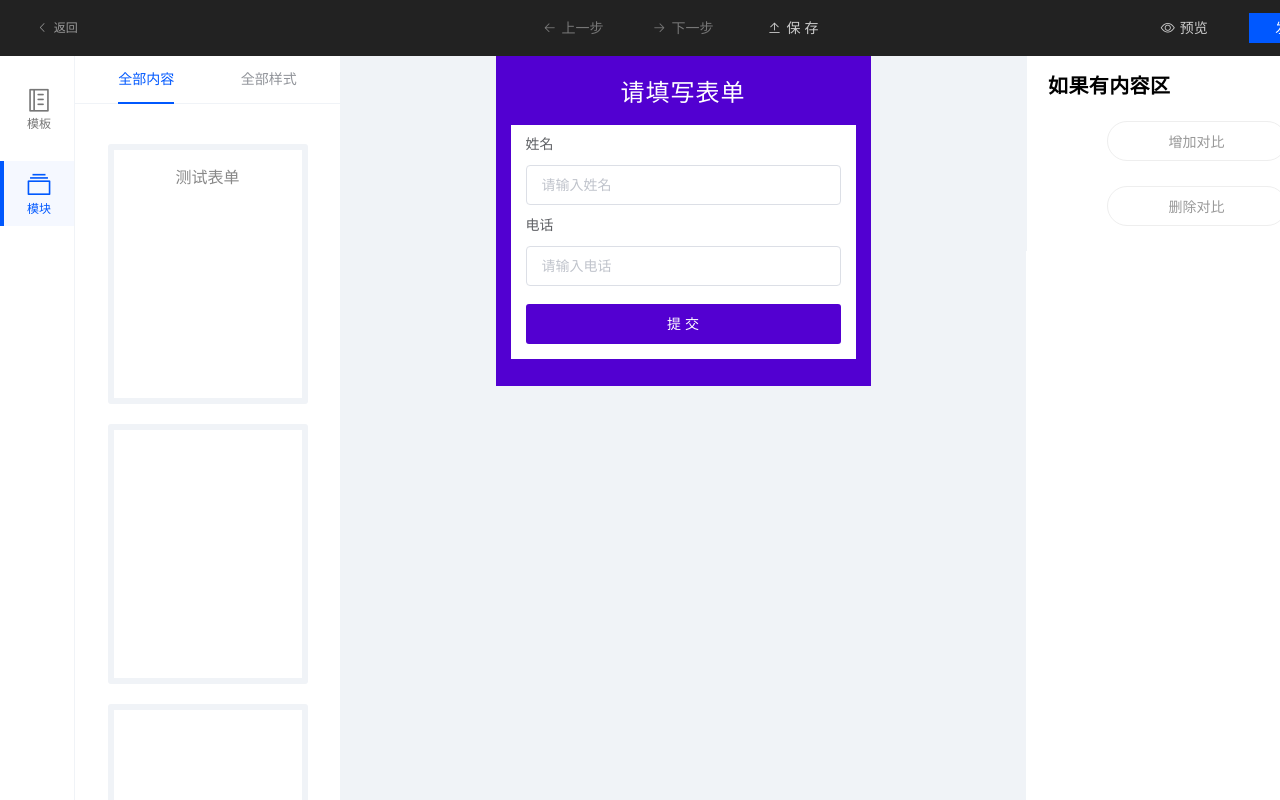
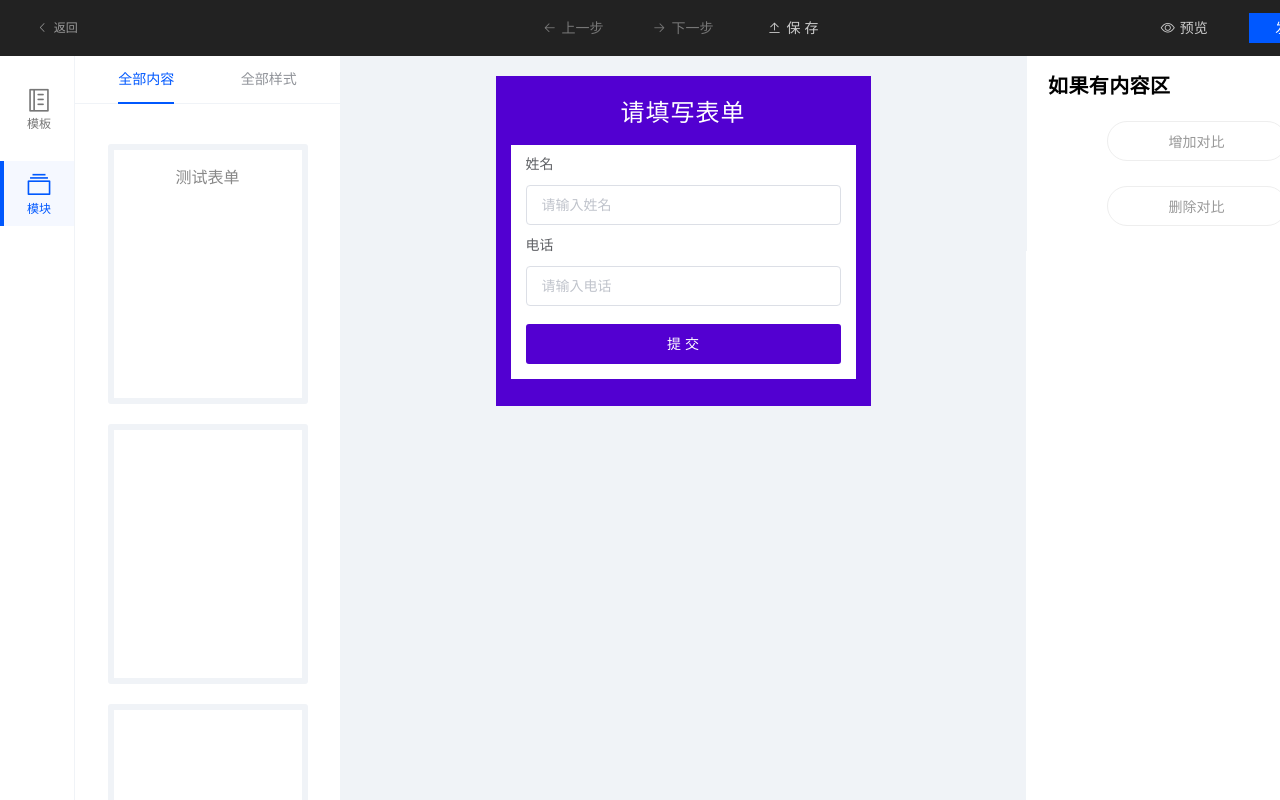
Before and after one commit to Lionad-Morotar/lego-editor, a Vue app in the folder app/: page /about in a window 1280 px wide. Shown: the top 800 px of the page. Built offline with nearby package versions, Linux system fonts and the light colour scheme.

Commit message:
feat: screen 的滚动条

```diff
--- a/app/src/pages/editor/segments/screen/index.vue
+++ b/app/src/pages/editor/segments/screen/index.vue
@@ -39,8 +39,10 @@ export default {
 
 <style lang="scss" scoped>
 .screen {
+  padding: 20px 0;
   width: 100%;
   height: 100%;
+  overflow: hidden scroll;
   user-select: none;
 }
 </style>
--- a/app/src/pages/editor/styles/index.scss
+++ b/app/src/pages/editor/styles/index.scss
@@ -37,14 +37,8 @@
   }
   #main {
     padding: 0;
+    height: 100%;
     background: #f0f3f7;
-    overflow: hidden scroll;
-    &::-webkit-scrollbar {
-      width: 0;
-    }
-    &::-webkit-scrollbar-track {
-      background-color: #f0f3f7;
-    }
   }
   #left-panel,
   #right-panel {
```
